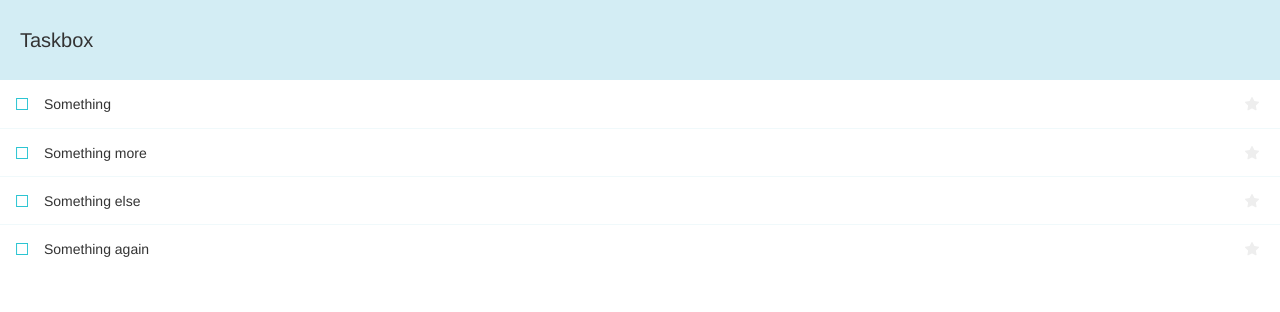
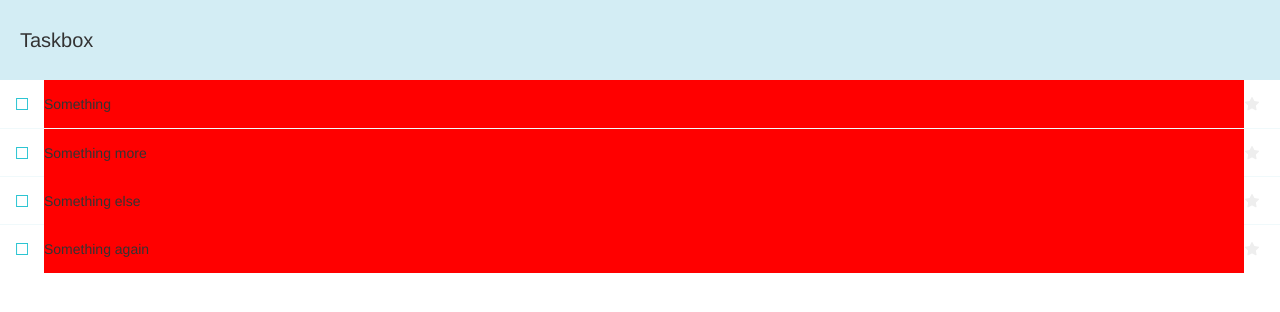
Before and after one commit to yogaajie2/taskbox, a Vue app: page / in a window 1280 px wide. Shown: the top 312 px of the page. Built offline with nearby package versions, Linux system fonts and the light colour scheme; a web font is replaced by a local one.

Commit message:
change task background to red

```diff
--- a/src/components/Task.vue
+++ b/src/components/Task.vue
@@ -21,6 +21,7 @@
         type="text"
         placeholder="Input title"
         readonly
+        style="background: red;"
       />
     </div>
 
```
